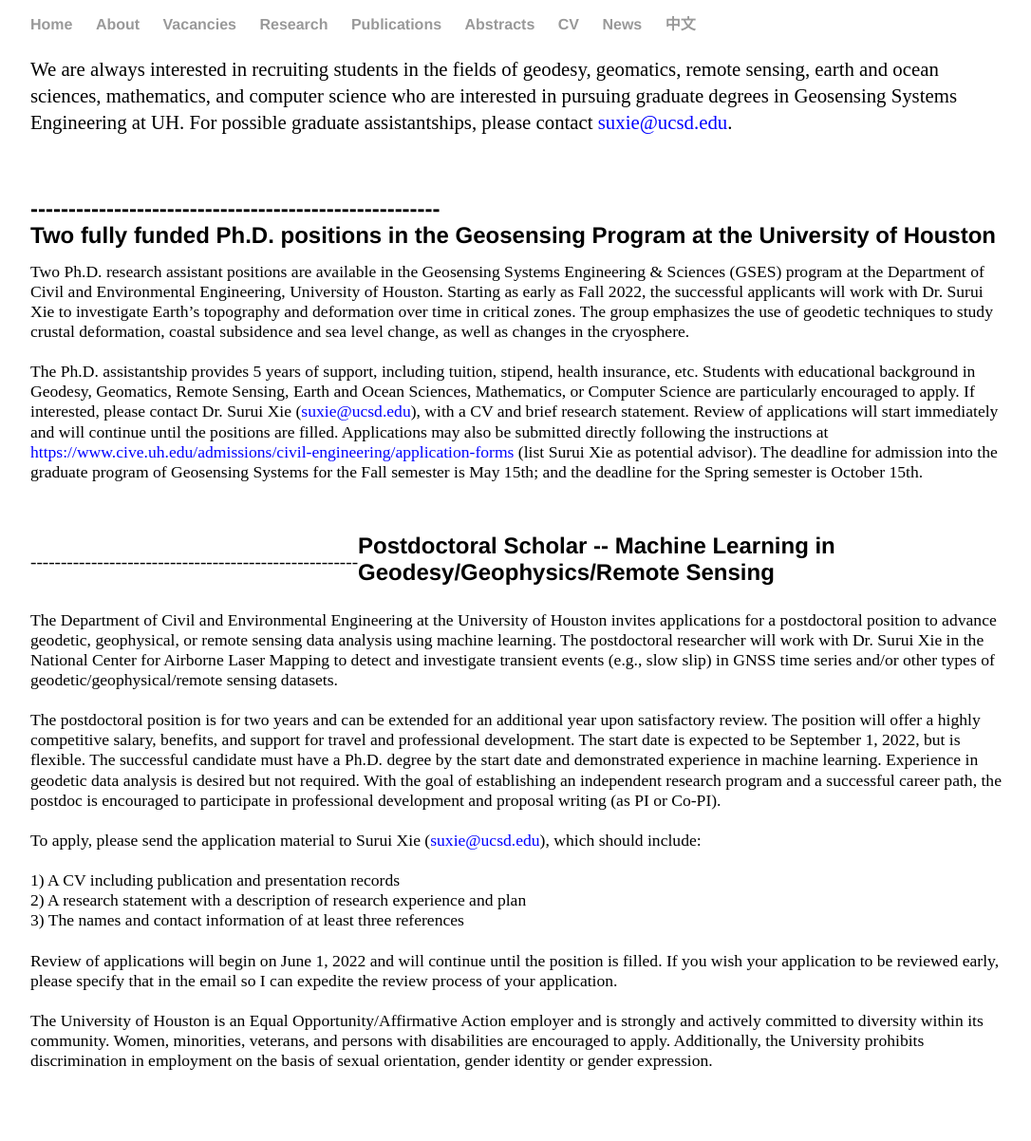
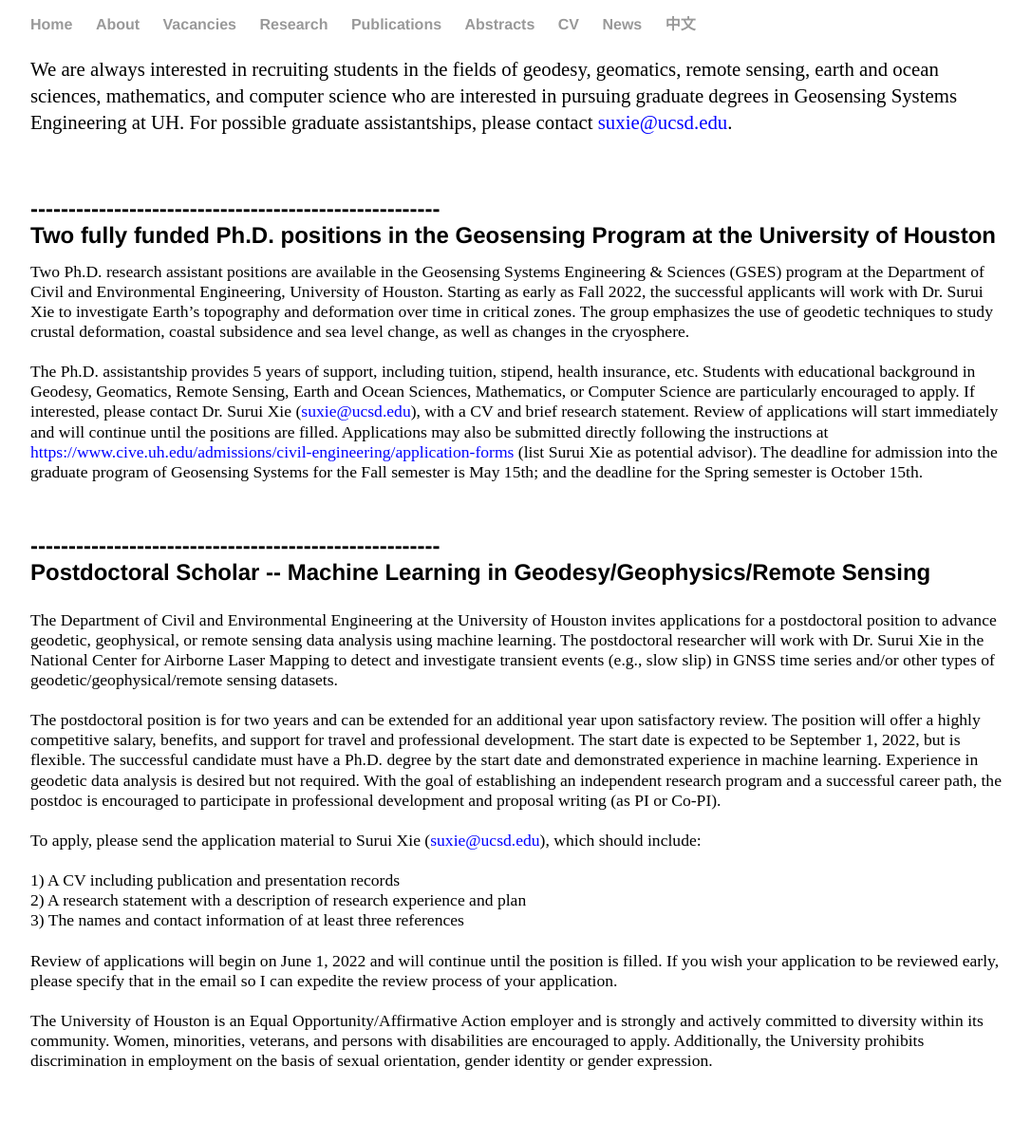
Before and after one commit to suruixie/suruixie.github.io, a Jekyll site: the page built from vacancies/index.html, in a window 1280 px wide. Shown: the whole page at 95% size, without its empty margins (96-1182 px from the left). Built offline with Jekyll 4.4.1, drawn with Linux system fonts in a browser that asks for light colours.

Commit message:
Update index.html

```diff
--- a/vacancies/index.html
+++ b/vacancies/index.html
@@ -30,11 +30,8 @@
 
 
 
-<p style="margin-bottom:0.1em;  margin-top:1em; font-size:1.2em;">
-	------------------------------------------------------ <br>
-	<br>
-</p>
-<h4 style="margin-bottom:1em; margin-top:1em; font-size:1.5em;" >Postdoctoral Scholar -- Machine Learning in Geodesy/Geophysics/Remote Sensing </h4>
+
+<h4 style="margin-bottom:1em; margin-top:1.5em; font-size:1.5em;" >------------------------------------------------------ <br> Postdoctoral Scholar -- Machine Learning in Geodesy/Geophysics/Remote Sensing </h4>
 
 <p style="margin-top:0.1em; margin-bottom:3em; line-height:120%; font-size:1.1em;">
 	The Department of Civil and Environmental Engineering at the University of Houston invites applications for a postdoctoral position to advance geodetic, geophysical, or remote sensing data analysis using machine learning.
```
